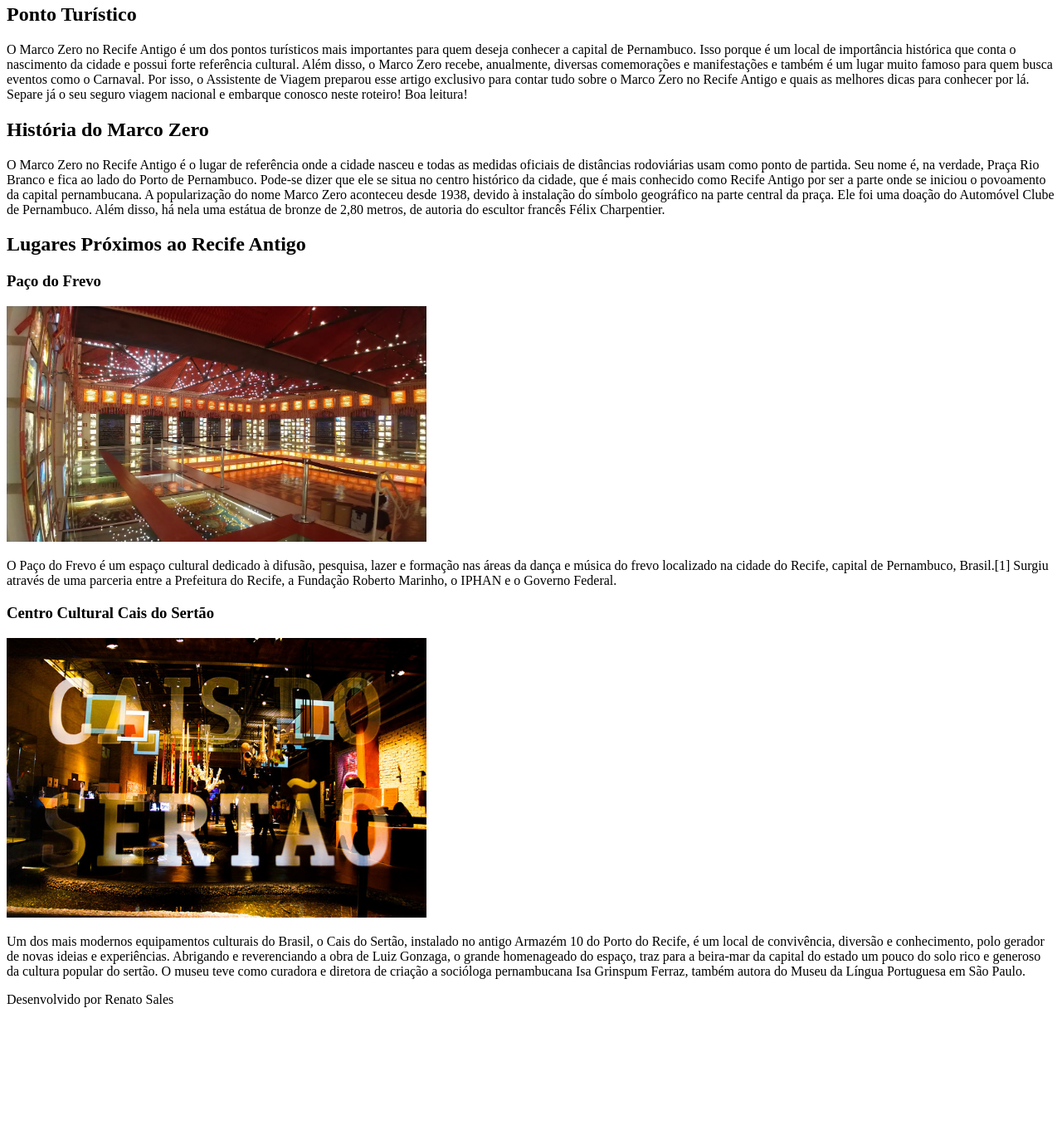
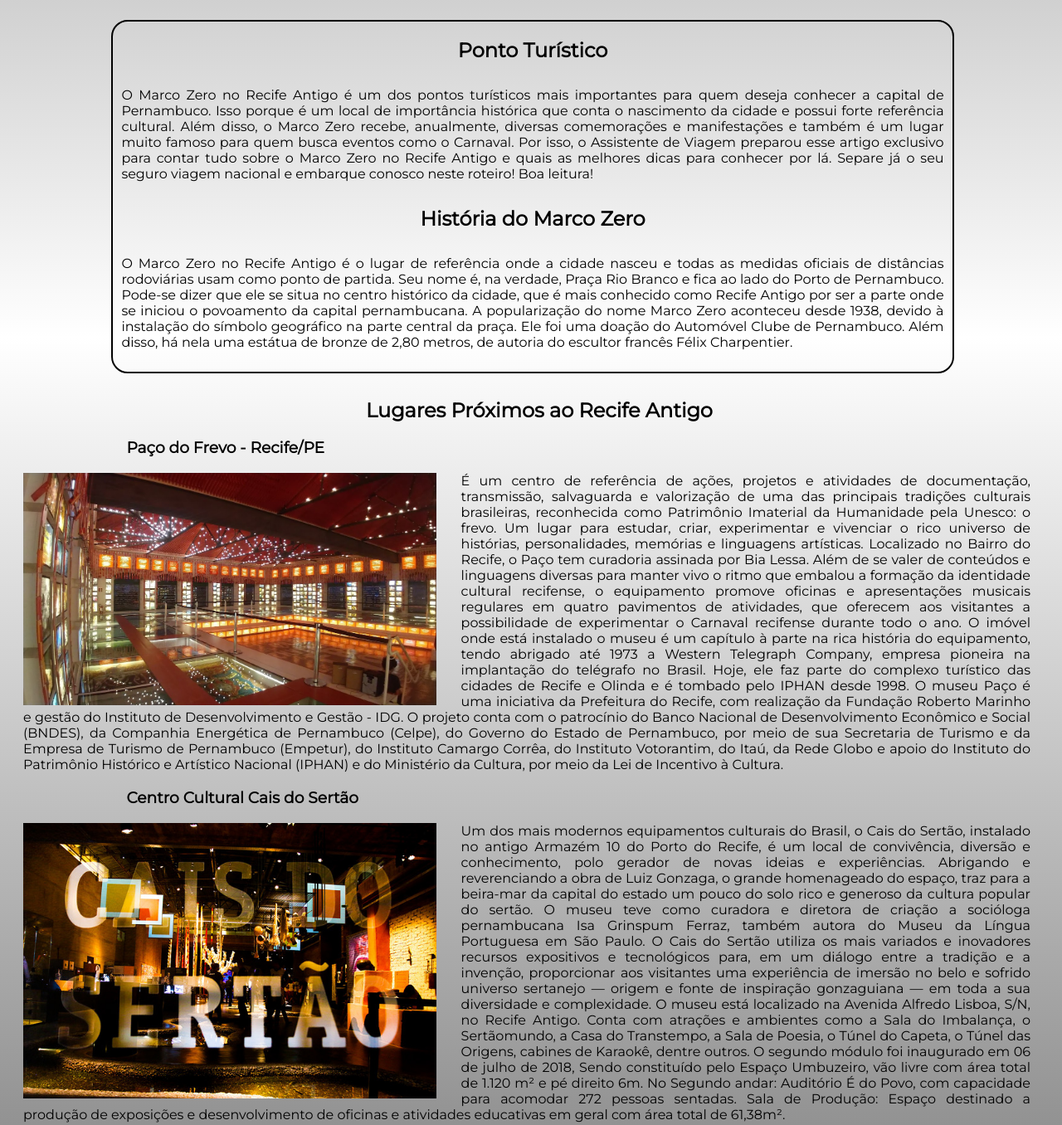
Before and after one commit to renato-sales/at, a plain HTML site: page at html-css/recife antigo/index.html in a window 1280 px wide. Shown: the part 700-2056 px from the top of the page at 83% size. Before the commit the page ends 1930 px from the top, so only its background shows below. Drawn offline with Linux system fonts and the light colour scheme.

Commit message:
Introduzindo css no projeto

```diff
--- /dev/null
+++ b/at html-css/recife antigo/assets/css/style.css
@@ -0,0 +1,59 @@
+body{
+    font-family: 'Montserrat', sans-serif;
+    background-image: linear-gradient(to bottom, gray, white,gray);
+}
+header{
+    padding-top: 10px;
+    padding-bottom: 20px;
+    text-align: center;
+}
+.img-marco{
+    width: 80%;
+    height: 600px;
+    align-items: center;
+    border-radius: 10px;
+    transition: 3s;
+}
+.img-marco:hover{
+    width: 90%;
+}
+#ponto-turistico{
+    text-align: center;
+    border: 2px solid black;
+    margin-left: 10%;
+    width: 80%;
+    border-radius: 20px;
+    margin-bottom: 30px;
+}
+#ponto-turistico p{
+    padding: 10px;
+    text-align: justify;
+}
+#lugares-proximos{
+    padding-left: 20px;
+    margin-bottom: 100px;
+}
+.titulo-lug-prox{
+    text-align: center;
+}
+h3{
+    padding-left: 10%;
+}
+.img-section-lugares-proximos{
+    width: 40%;
+    float: left;
+    margin-right: 30px;
+    transition: 3s;
+}
+.img-section-lugares-proximos:hover{
+    width: 45%;
+}
+.paragrafo-section-lugares-proximos{
+    padding-right: 30px;
+    text-align: justify;
+}
+footer{
+    text-align: center;
+    margin-top: 10%;
+    font-weight: bolder;
+}
--- a/at html-css/recife antigo/index.html
+++ b/at html-css/recife antigo/index.html
@@ -4,29 +4,33 @@
     <meta charset="UTF-8">
     <meta http-equiv="X-UA-Compatible" content="IE=edge">
     <meta name="viewport" content="width=device-width, initial-scale=1.0">
+    <link rel="stylesheet" href="assets/css/style.css">
+    <link href='https://fonts.googleapis.com/css?family=Montserrat' rel='stylesheet'>
     <title>Recife - A cidade mais famosa do NE</title>
 </head>
 <body>
     <header>
         <h1>Marco Zero - Beleza sem igual</h1>
-        <img src="marco zero - recife.jpg" alt=" foto de marco zero - recife" width="100%" height="600px">
+        <img class="img-marco" src="assets/img/marco zero - recife.jpg" alt=" foto de marco zero - recife">
     </header>
     <main>
-        <section>
+        <section id="ponto-turistico">
             <h2>Ponto Turístico</h2>
             <p>O Marco Zero no Recife Antigo é um dos pontos turísticos mais importantes para quem deseja conhecer a capital de Pernambuco. Isso porque é um local de importância histórica que conta o nascimento da cidade e possui forte referência cultural. Além disso, o Marco Zero recebe, anualmente, diversas comemorações e manifestações e também é um lugar muito famoso para quem busca eventos como o Carnaval. Por isso, o Assistente de Viagem preparou esse artigo exclusivo para contar tudo sobre o Marco Zero no Recife Antigo e quais as melhores dicas para conhecer por lá. Separe já o seu seguro viagem nacional e embarque conosco neste roteiro! Boa leitura!</p>
             <h2>História do Marco Zero</h2>
             <p>O Marco Zero no Recife Antigo é o lugar de referência onde a cidade nasceu e todas as medidas oficiais de distâncias rodoviárias usam como ponto de partida. Seu nome é, na verdade, Praça Rio Branco e fica ao lado do Porto de Pernambuco. Pode-se dizer que ele se situa no centro histórico da cidade, que é mais conhecido como Recife Antigo por ser a parte onde se iniciou o povoamento da capital pernambucana. A popularização do nome Marco Zero aconteceu desde 1938, devido à instalação do símbolo geográfico na parte central da praça. Ele foi uma doação do Automóvel Clube de Pernambuco. Além disso, há nela uma estátua de bronze de 2,80 metros, de autoria do escultor francês Félix Charpentier.</p>
         </section>
-        <section>
-            <h2>Lugares Próximos ao Recife Antigo</h2>
-            <h3>Paço do Frevo</h3>
-            <a href="https://pacodofrevo.org.br/"><img src="paco do frevo.jpg" alt="foto do paço do frevo" width="40%"></a>
-            <p>O Paço do Frevo é um espaço cultural dedicado à difusão, pesquisa, lazer e formação nas áreas da dança e música do frevo localizado na cidade do Recife, capital de Pernambuco, Brasil.[1] Surgiu através de uma parceria entre a Prefeitura do Recife, a Fundação Roberto Marinho, o IPHAN e o Governo Federal.
+        <section id="lugares-proximos">
+            <h2 class="titulo-lug-prox">Lugares Próximos ao Recife Antigo</h2>
+            <h3>Paço do Frevo - Recife/PE</h3>
+            <a href="https://pacodofrevo.org.br/"><img class="img-section-lugares-proximos" src="assets/img/paco do frevo.jpg" alt="foto do paço do frevo"></a>
+            <p class="paragrafo-section-lugares-proximos">É um centro de referência de ações, projetos e atividades de documentação, transmissão, salvaguarda e valorização de uma das principais tradições culturais brasileiras, reconhecida como Patrimônio Imaterial da Humanidade pela Unesco: o frevo. Um lugar para estudar, criar, experimentar e vivenciar o rico universo de histórias, personalidades, memórias e linguagens artísticas. Localizado no Bairro do Recife, o Paço tem curadoria assinada por Bia Lessa. Além de se valer de conteúdos e linguagens diversas para manter vivo o ritmo que embalou a formação da identidade cultural recifense, o equipamento promove oficinas e apresentações musicais regulares em quatro pavimentos de atividades, que oferecem aos visitantes a possibilidade de experimentar o Carnaval recifense durante todo o ano.
+            O imóvel onde está instalado o museu é um capítulo à parte na rica história do equipamento, tendo abrigado até 1973 a Western Telegraph Company, empresa pioneira na implantação do telégrafo no Brasil. Hoje, ele faz parte do complexo turístico das cidades de Recife e Olinda e é tombado pelo IPHAN desde 1998. O museu Paço é uma iniciativa da Prefeitura do Recife, com realização da Fundação Roberto Marinho e gestão do Instituto de Desenvolvimento e Gestão - IDG. O projeto conta com o patrocínio do Banco Nacional de Desenvolvimento Econômico e Social (BNDES), da Companhia Energética de Pernambuco (Celpe), do Governo do Estado de Pernambuco, por meio de sua Secretaria de Turismo e da Empresa de Turismo de Pernambuco (Empetur), do Instituto Camargo Corrêa, do Instituto Votorantim, do Itaú, da Rede Globo e apoio do Instituto do Patrimônio Histórico e Artístico Nacional (IPHAN) e do Ministério da Cultura, por meio da Lei de Incentivo à Cultura.
             </p>
             <h3>Centro Cultural Cais do Sertão</h3>
-            <a href="https://caisdosertao.pe.gov.br/"><img src="cais do sertao.jpg" alt="foto do cais do sertao" width="40%"></a>
-            <p>Um dos mais modernos equipamentos culturais do Brasil, o Cais do Sertão, instalado no antigo Armazém 10 do Porto do Recife, é um local de convivência, diversão e conhecimento, polo gerador de novas ideias e experiências. Abrigando e reverenciando a obra de Luiz Gonzaga, o grande homenageado do espaço, traz para a beira-mar da capital do estado um pouco do solo rico e generoso da cultura popular do sertão. O museu teve como curadora e diretora de criação a socióloga pernambucana Isa Grinspum Ferraz, também autora do Museu da Língua Portuguesa em São Paulo.
+            <a href="https://caisdosertao.pe.gov.br/"><img class="img-section-lugares-proximos" src="assets/img/cais do sertao.jpg" alt="foto do cais do sertao"></a>
+            <p class="paragrafo-section-lugares-proximos">Um dos mais modernos equipamentos culturais do Brasil, o Cais do Sertão, instalado no antigo Armazém 10 do Porto do Recife, é um local de convivência, diversão e conhecimento, polo gerador de novas ideias e experiências. Abrigando e reverenciando a obra de Luiz Gonzaga, o grande homenageado do espaço, traz para a beira-mar da capital do estado um pouco do solo rico e generoso da cultura popular do sertão. O museu teve como curadora e diretora de criação a socióloga pernambucana Isa Grinspum Ferraz, também autora do Museu da Língua Portuguesa em São Paulo. O Cais do Sertão utiliza os mais variados e inovadores recursos expositivos e tecnológicos para, em um diálogo entre a tradição e a invenção, proporcionar aos visitantes uma experiência de imersão no belo e sofrido universo sertanejo — origem e fonte de inspiração gonzaguiana — em toda a sua diversidade e complexidade.
+            O museu está localizado na Avenida Alfredo Lisboa, S/N, no Recife Antigo. Conta com atrações e ambientes como a Sala do Imbalança, o Sertãomundo, a Casa do Transtempo, a Sala de Poesia, o Túnel do Capeta, o Túnel das Origens, cabines de Karaokê, dentre outros. O segundo módulo foi inaugurado em 06 de julho de 2018, Sendo constituído pelo Espaço Umbuzeiro, vão livre com área total de 1.120 m² e pé direito 6m. No Segundo andar: Auditório É do Povo, com capacidade para acomodar 272 pessoas sentadas. Sala de Produção: Espaço destinado a produção de exposições e desenvolvimento de oficinas e atividades educativas em geral com área total de 61,38m².
             </p>
         </section>
     </main>
```
Also changed, not shown: at html-css/recife antigo/assets/img/cais do sertao.jpg (renamed from at html-css/recife antigo/cais do sertao.jpg), at html-css/recife antigo/assets/img/marco zero - recife.jpg (renamed from at html-css/recife antigo/marco zero - recife.jpg), at html-css/recife antigo/assets/img/paco do frevo.jpg (renamed from at html-css/recife antigo/paco do frevo.jpg).
